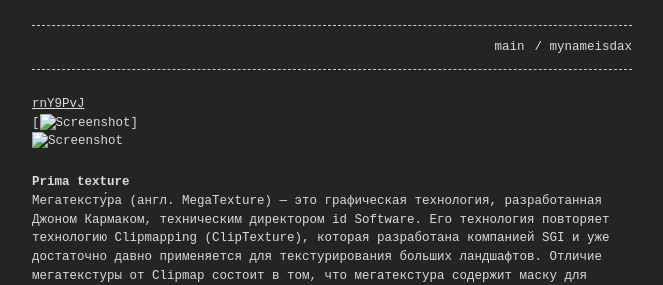
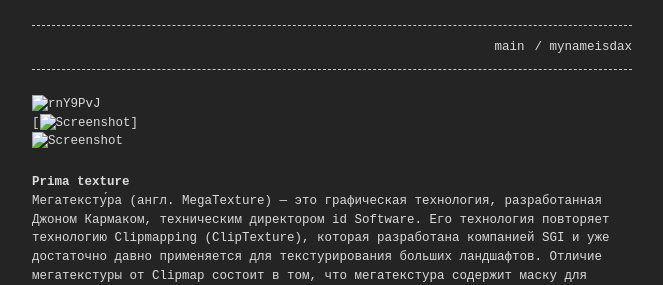
Before and after one commit to mynameisdax/prima_tex, a Jekyll site: the page built from index.md, in a window 1280 px wide. Shown: the top 285 px of the page, without its empty margins (308-971 px from the left). Built offline with Jekyll 4.4.1, drawn with Linux system fonts in a browser that asks for light colours.

Commit message:
Update index.md

```diff
--- a/index.md
+++ b/index.md
@@ -4,7 +4,7 @@ layout: home
 permalink: /
 ---
 
-[rnY9PvJ](https://user-images.githubusercontent.com/84326564/118566593-d60dfa00-b77c-11eb-822d-8fa371e5825d.gif)
+![rnY9PvJ](https://user-images.githubusercontent.com/84326564/118566593-d60dfa00-b77c-11eb-822d-8fa371e5825d.gif)
 [<img src="https://user-images.githubusercontent.com/84326564/118566593-d60dfa00-b77c-11eb-822d-8fa371e5825d.gif" width="350" title="Screenshot">]
 <img src="https://user-images.githubusercontent.com/84326564/118566593-d60dfa00-b77c-11eb-822d-8fa371e5825d.gif" width="550" title="Screenshot">
 
```
